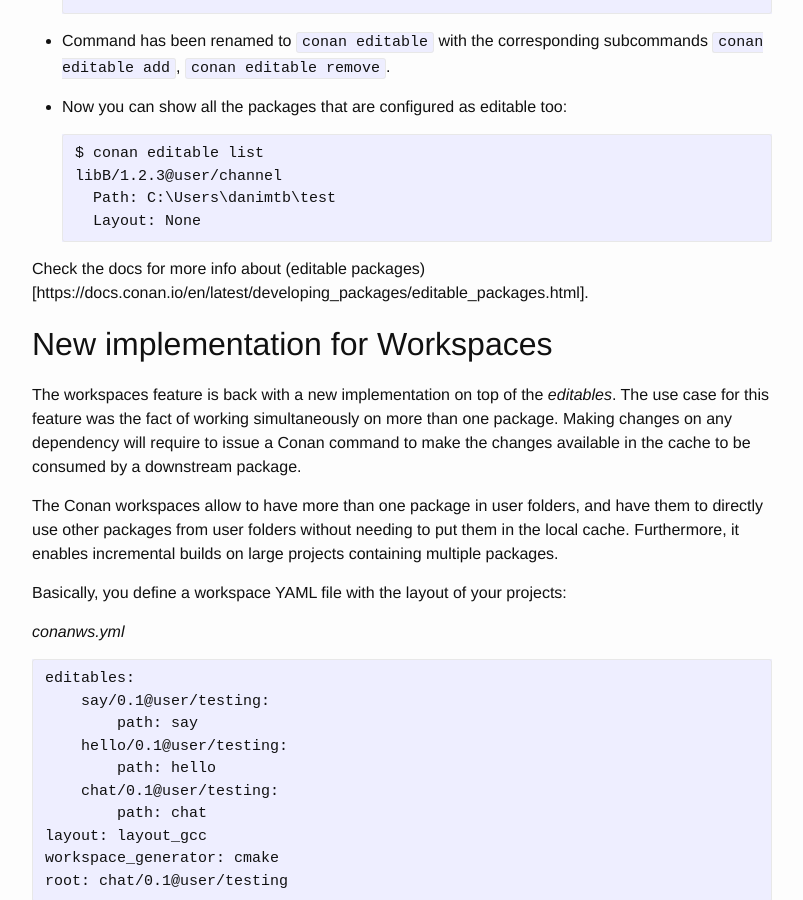
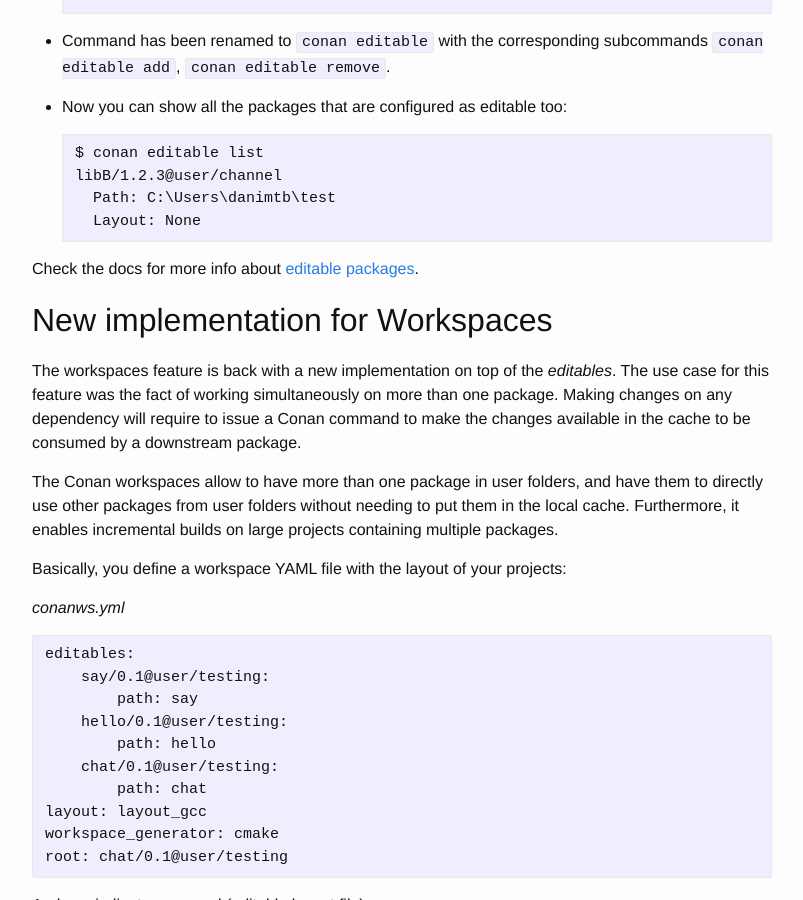
Before and after one commit to conan-io/conan-io.github.io, a Jekyll site: the page built from _posts/2019-03-11-New-conan-release-1-13.markdown, in a window 1280 px wide and 900 px high, scrolled down 5369 px. Shown: the whole window, without its empty margins (238-1041 px from the left). Built offline with Jekyll 4.4.1, drawn with Linux system fonts in a browser that asks for light colours; comment, search, counter and statistics services are not loaded.

Commit message:
documentation link
Co-Authored-By: danimtb <danimanzaneque@gmail.com>

````diff
--- a/_posts/2019-03-11-New-conan-release-1-13.markdown
+++ b/_posts/2019-03-11-New-conan-release-1-13.markdown
@@ -252,7 +252,7 @@ In this release we have enhanced this feature with useful changes:
     Layout: None
   ```
 
-Check the docs for more info about (editable packages)[https://docs.conan.io/en/latest/developing_packages/editable_packages.html].
+Check the docs for more info about [editable packages](https://docs.conan.io/en/latest/developing_packages/editable_packages.html]).
 
 ## New implementation for Workspaces
 
````
